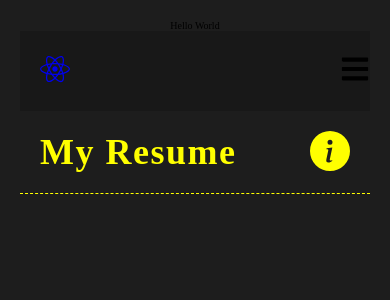
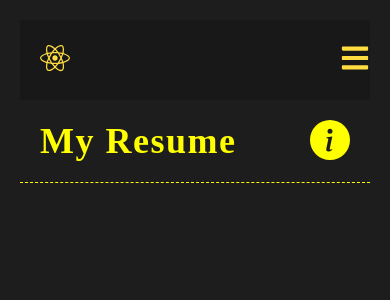
Before and after one commit to Laiba60/PortfolioProject, a React (Vite) app: page /resume in a window 390 px wide. Shown: the top 300 px of the page. Built offline with nearby package versions, Linux system fonts and the light colour scheme.

Commit message:
Add the toggle design

```diff
--- a/src/App.jsx
+++ b/src/App.jsx
@@ -11,8 +11,8 @@ import NavBar from "./components/navBar";
 function App() {
 
   return (
-    <div className="p">
-      Hello World
+    <div className="">
+
       <NavBar />
       <Routes>
         <Route path="/" element={<Home />} />
--- a/src/components/navBar/index.jsx
+++ b/src/components/navBar/index.jsx
@@ -41,12 +41,10 @@ settoogleIcon(!toogleIcon);
       <nav className="navbar">
         <div className="navbar_container">
           <Link to={"/"} className="navbar_container_logo">
-            <FaReact size={30} />
+            <FaReact size={30} color="var(--yellow-theme-main-color" />
           </Link>
         </div>
-        <ul className={`navbar_container_menu ${toogleIcon ? 'active' : ''}`}>
-
-
+        <ul className={`navbar_container_menu ${toogleIcon ? "active" : ""}`}>
           {data.map((item, key) => {
             return (
               <li key={key} className="navbar_container_menu_item">
@@ -58,8 +56,12 @@ settoogleIcon(!toogleIcon);
           })}
         </ul>
 
-        <div className="nav_icons">
-          {toogleIcon ? <Hix size={30} /> : <FaBars size={30} />}
+        <div className="nav_icons" onClick={handleToggleIcon}>
+          {toogleIcon ? (
+            <HiX size={30} color="var(--yellow-theme-main-color)" />
+          ) : (
+            <FaBars size={30} color="var(--yellow-theme-main-color)" />
+          )}
         </div>
       </nav>
     </div>
--- a/src/components/navBar/style.css
+++ b/src/components/navBar/style.css
@@ -21,7 +21,7 @@
     text-align: center;
   }
 
-  .nav-icon {
+  .nav_icons {
     display: none;
   }
 
@@ -54,7 +54,7 @@
       background: transparent;
     }
 
-    .navbar_container_menu:active {
+    .navbar_container_menu .active {
       background: #181818;
       left: 0px;
       opacity:1
@@ -66,7 +66,7 @@
       padding: 20px 0px;
     }
 
-    .nav_icon {
+    .nav_icons {
       display: block;
       cursor: pointer;
       color: var(--yellow-theme-main-color);
```
